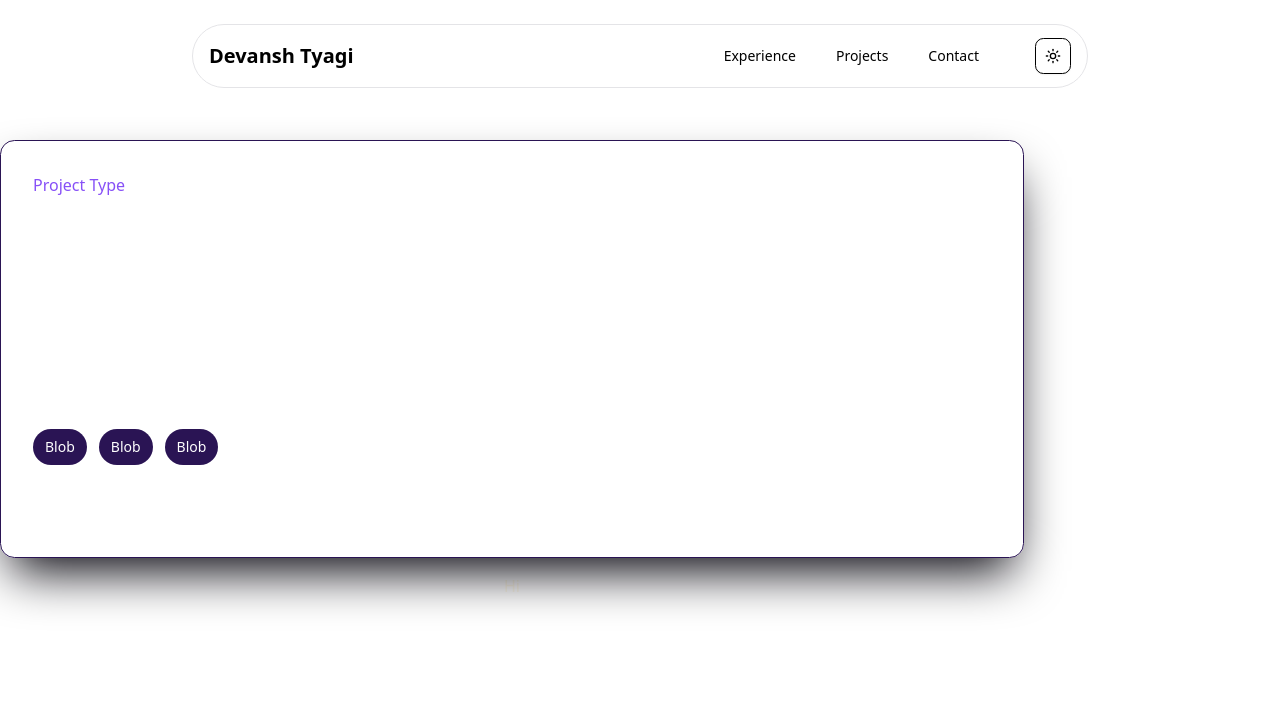
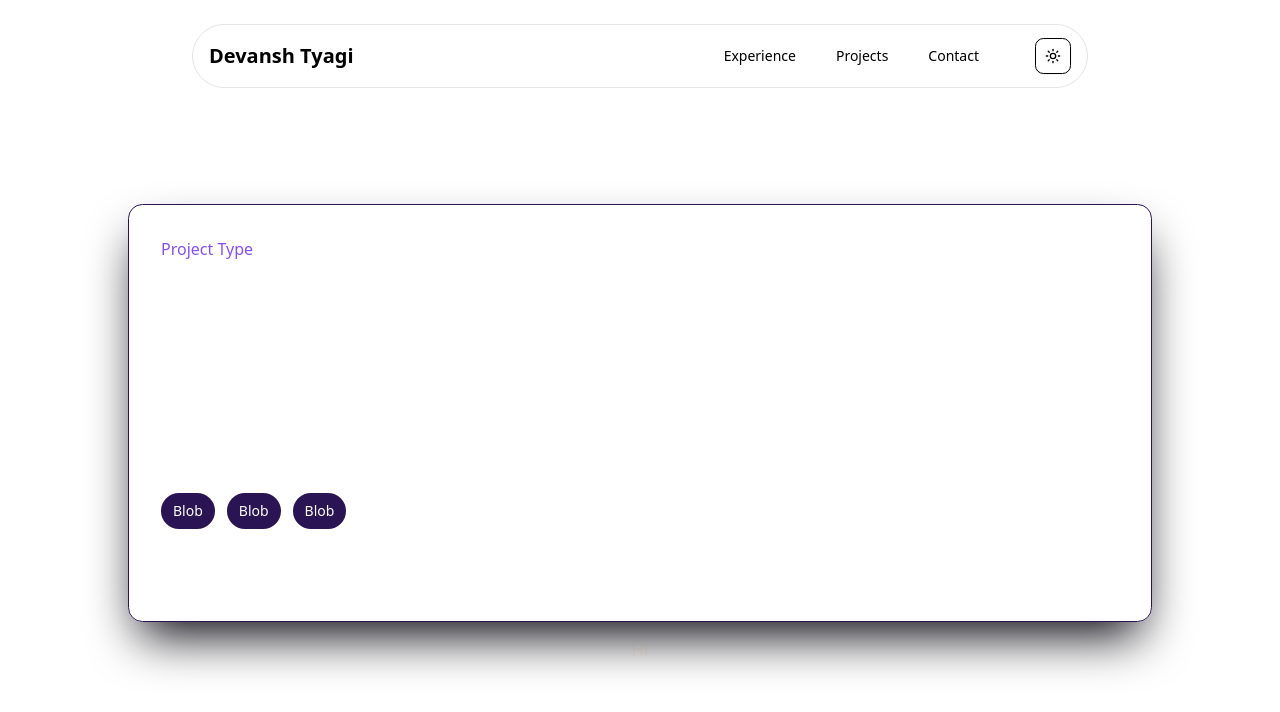
Before and after one commit to devanshtyagi26/My-Portfolio, a Next.js app: page / in a window 1280 px wide. Shown: the top 712 px of the page. Built offline with nearby package versions, Linux system fonts and the light colour scheme.

Commit message:
Added alignments

```diff
--- a/src/app/layout.js
+++ b/src/app/layout.js
@@ -22,7 +22,7 @@ export default function RootLayout({ children }) {
   return (
     <html lang="en">
       <body
-        className={`${geistSans.variable} ${geistMono.variable} antialiased w-[80%] flex justify-center items-center dark:bg-black bg-white text-amber-50`}
+        className={`${geistSans.variable} ${geistMono.variable} antialiased flex flex-col justify-center items-center dark:bg-black bg-white text-amber-50`}
       >
         <ThemeProvider
           attribute="class"
--- a/src/app/page.js
+++ b/src/app/page.js
@@ -3,7 +3,7 @@ import ProjectCard from "@/components/ProjectCard";
 
 export default function Home() {
   return (
-    <div className="flex flex-col justify-center items-center gap-4 mt-35">
+    <div className="flex flex-col justify-center items-center gap-4 mt-35 w-[80%] relative">
       <ProjectCard />
       <TechStack />
     </div>
--- a/src/components/Navbar.jsx
+++ b/src/components/Navbar.jsx
@@ -4,7 +4,7 @@ import { ToggleMode } from "./ToggleMode";
 
 const Navbar = () => {
   return (
-    <nav className="fixed top-6 w-[70%] inset-x-4 h-16 bg-background border dark:border-slate-700/70 max-w-screen-xl mx-auto rounded-full">
+    <nav className="sticky top-6 w-[70%] inset-x-4 h-16 bg-background border dark:border-slate-700/70 max-w-screen-xl mx-auto rounded-full">
       <div className="h-full flex items-center justify-between mx-auto px-4">
         <h1 className="text-[20px] text-black dark:text-white font-bold">
           Devansh Tyagi
--- a/src/components/ProjectCard.jsx
+++ b/src/components/ProjectCard.jsx
@@ -2,7 +2,7 @@ import React from "react";
 
 function ProjectCard() {
   return (
-    <div className="z-20 flex lg:flex-row flex-col lg:gap-3 border-[#2a1454] bg-darkBlue shadow-[#04030b] shadow-2xl p-4 md:p-6 lg:p-8 border rounded-xl w-full min-h-72">
+    <div className="z-20 flex lg:flex-row flex-col lg:gap-3 border-[#2a1454] bg-darkBlue shadow-[#04030b] shadow-2xl p-4 md:p-6 lg:p-8 border rounded-xl w-full min-h-72 relative">
       <div className="flex flex-col gap-2">
         <span className="hover:opacity-85 font-light text-[#8750f7] text-md">
           Project Type
```
